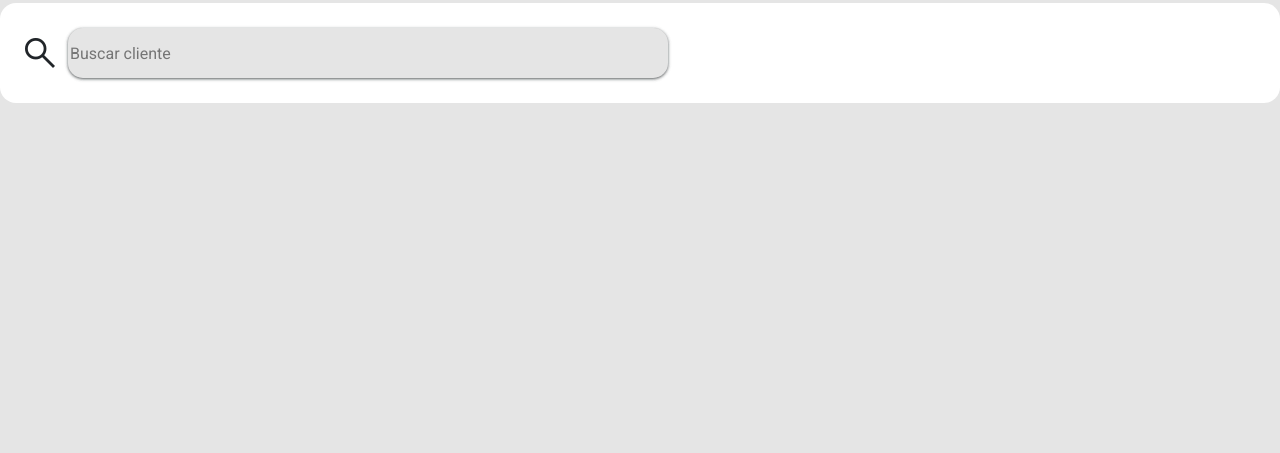
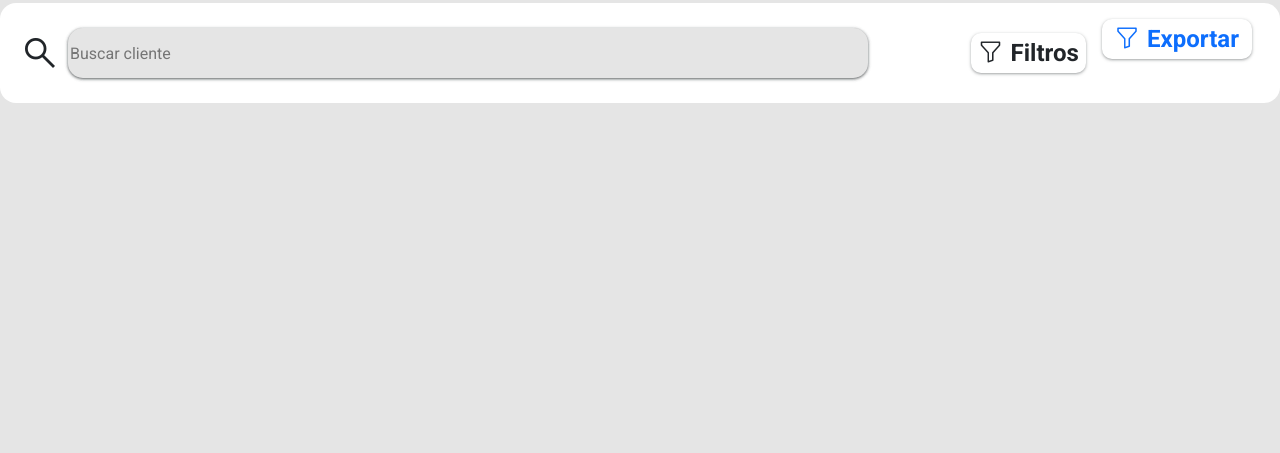
Before and after one commit to livot7/BASE-TCC-main, a Flask app: page /painel/historico in a window 1280 px wide; the page is wider, and only the part inside the window is pictured. Shown: the part 347-800 px from the top of that part. Run offline with Flask 3, Linux system fonts and the light colour scheme; the visitor is signed in with stand-in values (Sample User, id 1); some libraries are stand-ins or nearby versions.

Commit message:
Criação da pesquisa tabela histórico

```diff
--- a/static/styles.css
+++ b/static/styles.css
@@ -139,7 +139,6 @@ footer {
 
 .gradiente-navbar {
     background: linear-gradient(to left, #310A3F, #8A0303);
-    color: 6;
 }
 
 .barra-de-navegacao {
@@ -152,10 +151,19 @@ footer {
 .input-busca {
     background-color: #E5E5E5;
     border: none;
-    width: 600px;
+    width: 800px;
     max-width: 100%;
     height: 50px;
     border-radius: 15px;
     box-shadow: rgba(60, 64, 67, 0.3) 0px 1px 2px 0px, rgba(60, 64, 67, 0.15) 0px 1px 3px 1px;
 
 }
+
+.card-filtro {
+    width: 150px;
+    height: 40px;
+    background-color: white;
+    box-shadow: rgba(60, 64, 67, 0.3) 0px 1px 2px 0px, rgba(60, 64, 67, 0.15) 0px 1px 3px 1px;
+    border-radius: 10px;
+
+}
--- a/vistas/templates/head_base.html
+++ b/vistas/templates/head_base.html
@@ -11,3 +11,6 @@
 <link href="https://fonts.googleapis.com/css2?family=Roboto:ital,wght@0,100..900;1,100..900&display=swap"
       rel="stylesheet">
 <link rel="stylesheet" href="/static/styles.css">
+<script src="https://cdn.jsdelivr.net/npm/bootstrap@5.3.2/dist/js/bootstrap.bundle.min.js"></script>
+<link rel="stylesheet"
+      href="https://cdn.jsdelivr.net/npm/bootstrap-icons@1.3.0/font/bootstrap-icons.css">
--- a/vistas/templates/historico.html
+++ b/vistas/templates/historico.html
@@ -1,15 +1,12 @@
 <!DOCTYPE html>
 <html lang="en">
-
     <head>
         {% include "head_base.html" %}
         <title>Histórico</title>
     </head>
-
     <body>
-    <div class="body-geral">{% include "navbar.html" %}
-
-
+        <div class="body-geral">
+            {% include "navbar.html" %}
             <div class="container-fluid barra-de-navegacao rounded-4 d-flex justify-content-center mt-4">
                 <form class="d-flex justify-content-center w-100" action="POST">
                     <i class="material-symbols-outlined d-flex justify-content-center align-items-center fs-1 m-2">search</i>
@@ -17,9 +14,17 @@
                         <input type="text" class="input-busca"  placeholder="Buscar cliente">
                     </div>
                 </form>
-
+                <div class="card-filtro d-flex align-self-center justify-content-center align-items-center fs-4">
+                    <i class="bi bi-funnel me-2 fw-bold"></i>
+                    <span class="fw-bold">Filtros</span>
+                </div>
+                <a href="" class="hover-scale">
+                    <div class="card-filtro d-flex align-self-center justify-content-center align-items-center fs-4 m-3">
+                        <i class="bi bi-funnel me-2 fw-bold"></i>
+                        <span class="fw-bold">Exportar</span>
+                    </div>
+                </a>
             </div>
         </div>
     </body>
-
 </html>
```
Lines whose indentation alone changed are shown as unchanged.
